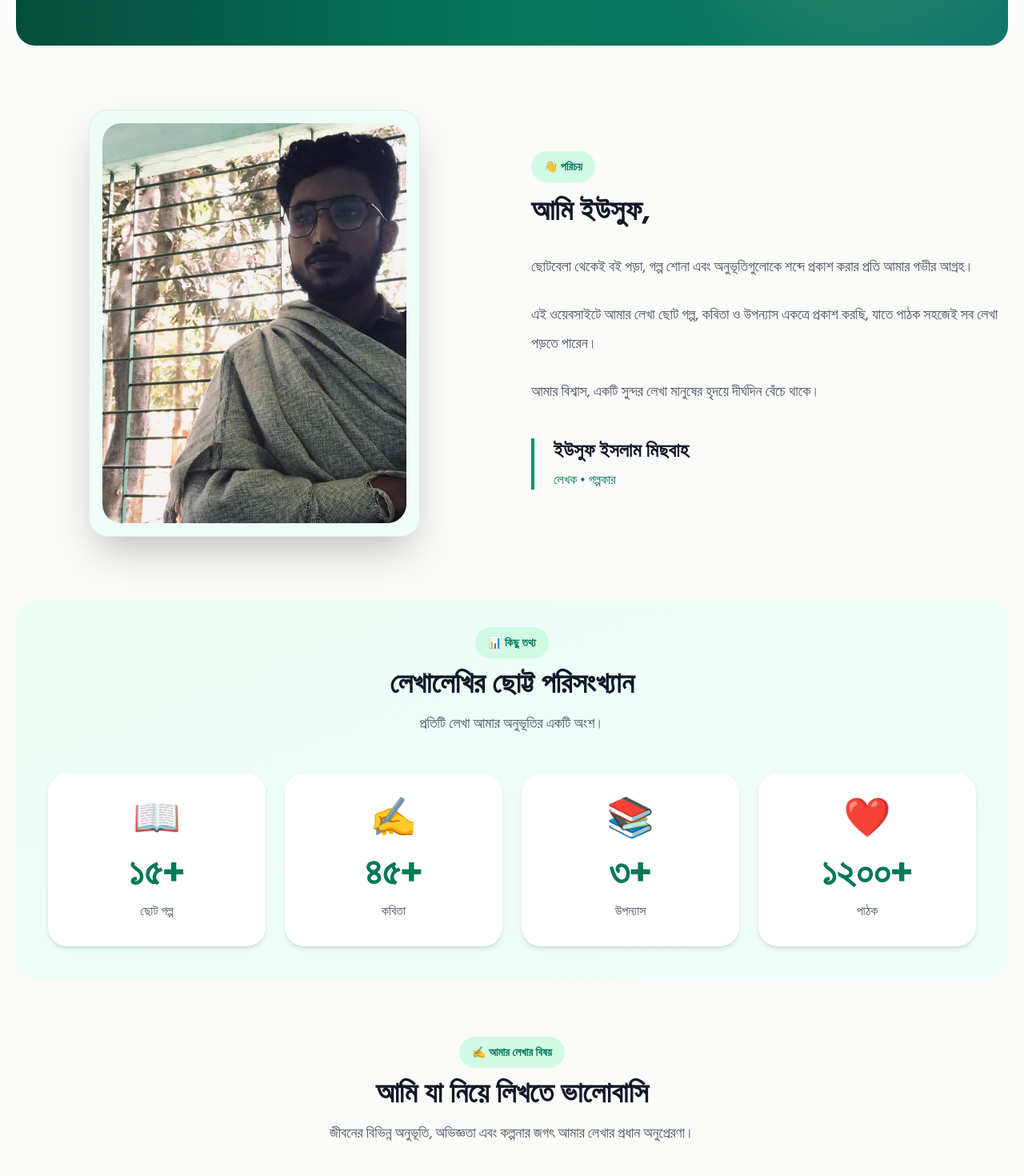
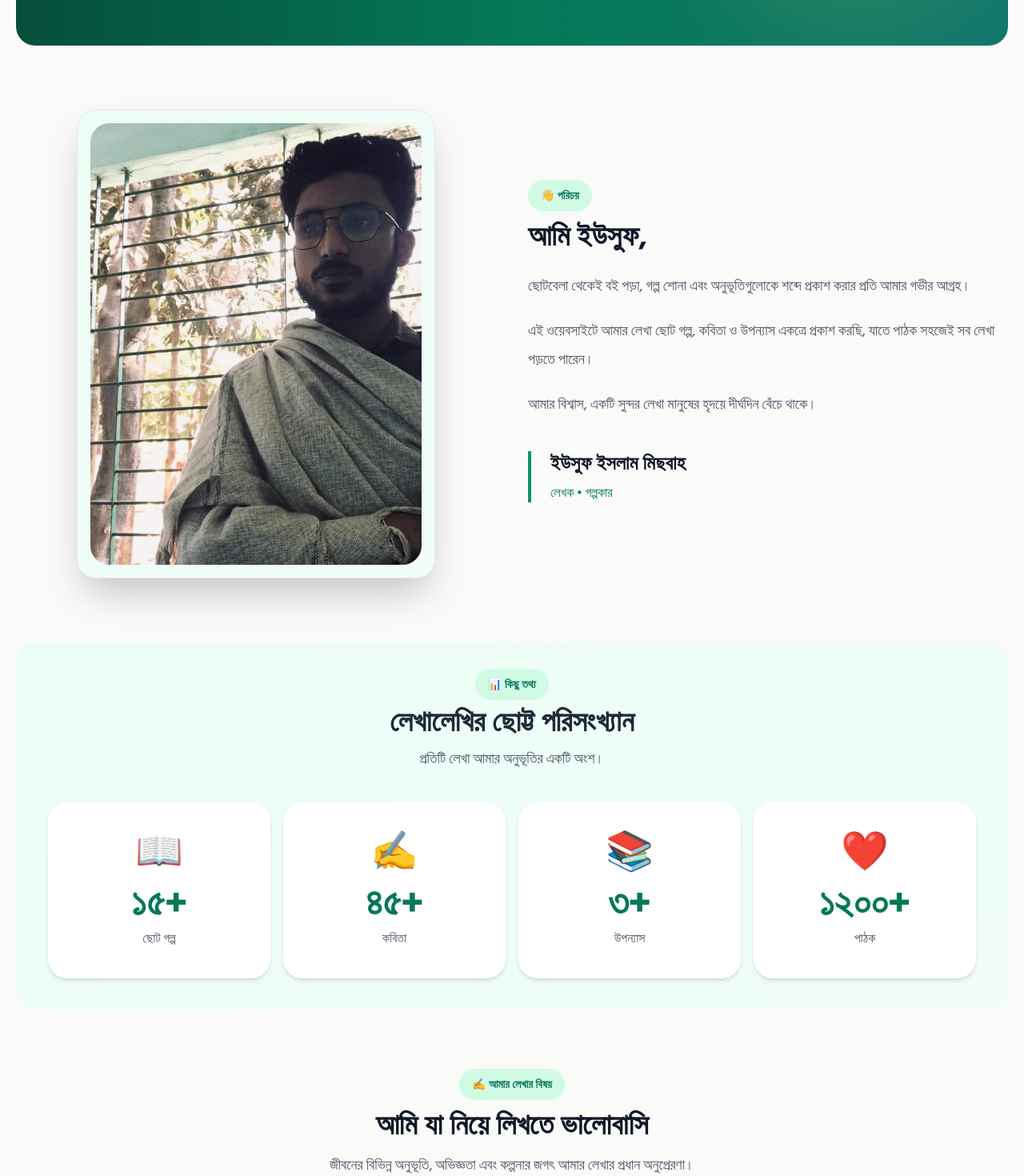
Before and after one commit to yousufislam007/lekhalekhi-site, a Next.js app: page /about in a window 1280 px wide. Shown: the part 440-1910 px from the top of the page at 80% size. Built offline with nearby package versions, Linux system fonts and the light colour scheme; no server answers.

Commit message:
initial update

```diff
--- a/app/(site)/about/page.js
+++ b/app/(site)/about/page.js
@@ -9,13 +9,12 @@ export const metadata = {
 
 export default function AboutPage() {
   return (
-    <main className="space-y-20">
+    <main className="space-y-14 md:space-y-20">
 
       {/* Hero */}
 <FadeInSection delay={0}>
 
-      <section className="relative overflow-hidden rounded-3xl bg-gradient-to-r from-emerald-900 via-emerald-700 to-teal-700 px-8 py-24 text-white">
-
+<section className="relative overflow-hidden rounded-2xl md:rounded-3xl bg-gradient-to-r from-emerald-900 via-emerald-700 to-teal-700 px-5 py-16 md:px-8 md:py-24 text-white">
         <div className="absolute -top-20 -left-20 h-72 w-72 rounded-full bg-white/10 blur-3xl"></div>
 
         <div className="absolute bottom-0 right-0 h-96 w-96 rounded-full bg-yellow-300/10 blur-3xl"></div>
@@ -26,11 +25,11 @@ export default function AboutPage() {
             ✍️ লেখকের পরিচিতি
           </span>
 
-          <h1 className="mt-8 text-5xl font-extrabold md:text-6xl">
+          <h1 className="mt-6 text-4xl font-extrabold leading-tight sm:text-5xl md:mt-8 md:text-6xl">
             আমার সম্পর্কে
           </h1>
 
-          <p className="mx-auto mt-8 max-w-3xl text-lg leading-9 text-white/90">
+          <p className="mx-auto mt-6 max-w-3xl text-base leading-8 text-white/90 sm:text-lg md:mt-8 md:leading-9">
             শব্দের মাধ্যমে অনুভূতি, জীবন, ভালোবাসা এবং
             মানুষের গল্প তুলে ধরার একটি ছোট্ট প্রচেষ্টা।
           </p>
@@ -44,31 +43,27 @@ export default function AboutPage() {
       {/* Photo + About */}
 <FadeInSection delay={0.1}>
 
-      <section className="grid items-center gap-12 lg:grid-cols-2">
+     <section className="grid items-center gap-10 lg:grid-cols-2">
 
   {/* Photo */}
+  <div className="flex justify-center">
+    <div className="w-full max-w-sm rounded-3xl border border-gray-200 bg-gradient-to-br from-emerald-50 to-teal-50 p-3 md:max-w-md md:p-4 shadow-2xl">
 
-        <div className="flex justify-center">
-
-          <div className="overflow-hidden rounded-3xl border border-gray-200 bg-gradient-to-br from-emerald-50 to-teal-50 p-4 shadow-2xl">
-
-            <div className="relative h-[500px] w-[380px] overflow-hidden rounded-3xl bg-gray-200">
-
-              {/* নিজের ছবি বসাবে */}
+      <div className="relative aspect-[3/4] w-full overflow-hidden rounded-3xl bg-gray-200">
 
         <Image
           src="/author.jpg"
           alt="ইউসুফ ইসলাম মিছবাহ"
           fill
+          sizes="(max-width: 768px) 90vw, 380px"
           className="object-cover transition duration-500 hover:scale-105"
+          priority
         />
 
       </div>
 
     </div>
-
   </div>
-
         {/* About */}
 
         <div>
@@ -77,12 +72,10 @@ export default function AboutPage() {
             👋 পরিচয়
           </span>
 
-          <h2 className="mt-6 text-4xl font-bold text-gray-900">
-            আমি ইউসুফ,
+          <h2 className="mt-5 text-3xl font-bold text-gray-900 md:text-4xl">            আমি ইউসুফ,
           </h2>
 
-          <div className="mt-8 space-y-6 text-lg leading-9 text-gray-600">
-
+          <div className="mt-6 space-y-5 text-base leading-8 text-gray-600 md:text-lg md:leading-9">
             <p>
               ছোটবেলা থেকেই বই পড়া, গল্প শোনা এবং
               অনুভূতিগুলোকে শব্দে প্রকাশ করার প্রতি
@@ -123,76 +116,72 @@ export default function AboutPage() {
       {/* Statistics */}
 <FadeInSection delay={0.2}>
 
-<section className="rounded-3xl bg-gradient-to-br from-emerald-50 to-teal-50 p-10">
-
-  <div className="mb-12 text-center">
-
+<section className="rounded-3xl bg-gradient-to-br from-emerald-50 to-teal-50 p-6 md:p-10">
+  <div className="mb-10 text-center">
     <span className="rounded-full bg-emerald-100 px-4 py-2 text-sm font-semibold text-emerald-700">
       📊 কিছু তথ্য
     </span>
 
-    <h2 className="mt-5 text-4xl font-bold text-gray-900">
+    <h2 className="mt-4 text-2xl font-bold md:text-4xl">
       লেখালেখির ছোট্ট পরিসংখ্যান
     </h2>
 
-    <p className="mt-4 text-lg text-gray-600">
+    <p className="mt-3 text-base text-gray-600 md:text-lg">
       প্রতিটি লেখা আমার অনুভূতির একটি অংশ।
     </p>
-
   </div>
 
-  <div className="grid gap-6 sm:grid-cols-2 xl:grid-cols-4">
+  <div className="grid grid-cols-2 gap-4 lg:grid-cols-4">
 
-    <div className="rounded-3xl bg-white p-8 text-center shadow-md transition-all duration-300 hover:-translate-y-2 hover:shadow-2xl">
-      <div className="text-5xl">📖</div>
+    <div className="flex min-h-[170px] flex-col items-center justify-center rounded-3xl bg-white p-5 shadow-md transition-all duration-300 hover:-translate-y-2 hover:shadow-2xl md:min-h-[220px] md:p-8">
+      <div className="text-4xl md:text-5xl">📖</div>
 
-      <h3 className="mt-5 text-5xl font-extrabold text-emerald-700">
+      <h3 className="mt-4 text-3xl font-extrabold leading-none text-emerald-700 md:text-5xl">
         ১৫+
       </h3>
 
-      <p className="mt-3 text-gray-600">
+      <p className="mt-2 text-sm text-gray-600 md:text-base">
         ছোট গল্প
       </p>
     </div>
 
-    <div className="rounded-3xl bg-white p-8 text-center shadow-md transition-all duration-300 hover:-translate-y-2 hover:shadow-2xl">
-      <div className="text-5xl">✍️</div>
+    <div className="flex min-h-[170px] flex-col items-center justify-center rounded-3xl bg-white p-5 shadow-md transition-all duration-300 hover:-translate-y-2 hover:shadow-2xl md:min-h-[220px] md:p-8">
+      <div className="text-4xl md:text-5xl">✍️</div>
 
-      <h3 className="mt-5 text-5xl font-extrabold text-emerald-700">
+      <h3 className="mt-4 text-3xl font-extrabold leading-none text-emerald-700 md:text-5xl">
         ৪৫+
       </h3>
 
-      <p className="mt-3 text-gray-600">
+      <p className="mt-2 text-sm text-gray-600 md:text-base">
         কবিতা
       </p>
     </div>
 
-    <div className="rounded-3xl bg-white p-8 text-center shadow-md transition-all duration-300 hover:-translate-y-2 hover:shadow-2xl">
-      <div className="text-5xl">📚</div>
+    <div className="flex min-h-[170px] flex-col items-center justify-center rounded-3xl bg-white p-5 shadow-md transition-all duration-300 hover:-translate-y-2 hover:shadow-2xl md:min-h-[220px] md:p-8">
+      <div className="text-4xl md:text-5xl">📚</div>
 
-      <h3 className="mt-5 text-5xl font-extrabold text-emerald-700">
+      <h3 className="mt-4 text-3xl font-extrabold leading-none text-emerald-700 md:text-5xl">
         ৩+
       </h3>
 
-      <p className="mt-3 text-gray-600">
+      <p className="mt-2 text-sm text-gray-600 md:text-base">
         উপন্যাস
       </p>
     </div>
 
-    <div className="rounded-3xl bg-white p-8 text-center shadow-md transition-all duration-300 hover:-translate-y-2 hover:shadow-2xl">
-      <div className="text-5xl">❤️</div>
+    <div className="flex min-h-[170px] flex-col items-center justify-center rounded-3xl bg-white p-5 shadow-md transition-all duration-300 hover:-translate-y-2 hover:shadow-2xl md:min-h-[220px] md:p-8">
+      <div className="text-4xl md:text-5xl">❤️</div>
 
-      <h3 className="mt-5 text-5xl font-extrabold text-emerald-700">
+      <h3 className="mt-4 text-3xl font-extrabold leading-none text-emerald-700 md:text-5xl">
         ১২০০+
       </h3>
 
-      <p className="mt-3 text-gray-600">
+      <p className="mt-2 text-sm text-gray-600 md:text-base">
         পাঠক
       </p>
     </div>
 
   </div>
-
 </section>
 
 </FadeInSection>
@@ -219,51 +208,51 @@ export default function AboutPage() {
 
   </div>
 
-  <div className="grid gap-6 sm:grid-cols-2 lg:grid-cols-3">
+  <div className="grid gap-5 sm:grid-cols-2 lg:grid-cols-3">
 
-    <div className="group rounded-3xl border border-gray-200 bg-white p-8 text-center shadow-md transition-all duration-300 hover:-translate-y-2 hover:border-emerald-600 hover:bg-gradient-to-br hover:from-emerald-600 hover:to-teal-600 hover:text-white hover:shadow-2xl">
+    <div className="group rounded-3xl border border-gray-200 bg-white p-6 md:p-8 text-center shadow-md transition-all duration-300 hover:-translate-y-2 hover:border-emerald-600 hover:bg-gradient-to-br hover:from-emerald-600 hover:to-teal-600 hover:text-white hover:shadow-2xl">
       <div className="text-5xl">❤️</div>
-      <h3 className="mt-5 text-2xl font-bold">ভালোবাসা</h3>
+      <h3 className="mt-5 text-xl md:text-2xl font-bold">ভালোবাসা</h3>
       <p className="mt-3 text-gray-600 group-hover:text-white/90">
         সম্পর্ক, অনুভূতি এবং হৃদয়ের গল্প।
       </p>
     </div>
 
-    <div className="group rounded-3xl border border-gray-200 bg-white p-8 text-center shadow-md transition-all duration-300 hover:-translate-y-2 hover:border-emerald-600 hover:bg-gradient-to-br hover:from-emerald-600 hover:to-teal-600 hover:text-white hover:shadow-2xl">
+    <div className="group rounded-3xl border border-gray-200 bg-white p-6 md:p-8 text-center shadow-md transition-all duration-300 hover:-translate-y-2 hover:border-emerald-600 hover:bg-gradient-to-br hover:from-emerald-600 hover:to-teal-600 hover:text-white hover:shadow-2xl">
       <div className="text-5xl">🌿</div>
-      <h3 className="mt-5 text-2xl font-bold">প্রকৃতি</h3>
+      <h3 className="mt-5 text-xl md:text-2xl font-bold">প্রকৃতি</h3>
       <p className="mt-3 text-gray-600 group-hover:text-white/90">
         প্রকৃতির সৌন্দর্য ও জীবনের শান্ত মুহূর্ত।
       </p>
     </div>
 
-    <div className="group rounded-3xl border border-gray-200 bg-white p-8 text-center shadow-md transition-all duration-300 hover:-translate-y-2 hover:border-emerald-600 hover:bg-gradient-to-br hover:from-emerald-600 hover:to-teal-600 hover:text-white hover:shadow-2xl">
+    <div className="group rounded-3xl border border-gray-200 bg-white p-6 md:p-8 text-center shadow-md transition-all duration-300 hover:-translate-y-2 hover:border-emerald-600 hover:bg-gradient-to-br hover:from-emerald-600 hover:to-teal-600 hover:text-white hover:shadow-2xl">
       <div className="text-5xl">😊</div>
-      <h3 className="mt-5 text-2xl font-bold">জীবন</h3>
+      <h3 className="mt-5 text-xl md:text-2xl font-bold">জীবন</h3>
       <p className="mt-3 text-gray-600 group-hover:text-white/90">
         বাস্তব জীবন, সংগ্রাম ও অনুপ্রেরণার গল্প।
       </p>
     </div>
 
-    <div className="group rounded-3xl border border-gray-200 bg-white p-8 text-center shadow-md transition-all duration-300 hover:-translate-y-2 hover:border-emerald-600 hover:bg-gradient-to-br hover:from-emerald-600 hover:to-teal-600 hover:text-white hover:shadow-2xl">
+    <div className="group rounded-3xl border border-gray-200 bg-white p-6 md:p-8 text-center shadow-md transition-all duration-300 hover:-translate-y-2 hover:border-emerald-600 hover:bg-gradient-to-br hover:from-emerald-600 hover:to-teal-600 hover:text-white hover:shadow-2xl">
       <div className="text-5xl">🌙</div>
-      <h3 className="mt-5 text-2xl font-bold">অনুভূতি</h3>
+      <h3 className="mt-5 text-xl md:text-2xl font-bold">অনুভূতি</h3>
       <p className="mt-3 text-gray-600 group-hover:text-white/90">
         মনের গভীরে লুকিয়ে থাকা আবেগের প্রকাশ।
       </p>
     </div>
 
-    <div className="group rounded-3xl border border-gray-200 bg-white p-8 text-center shadow-md transition-all duration-300 hover:-translate-y-2 hover:border-emerald-600 hover:bg-gradient-to-br hover:from-emerald-600 hover:to-teal-600 hover:text-white hover:shadow-2xl">
+    <div className="group rounded-3xl border border-gray-200 bg-white p-6 md:p-8 text-center shadow-md transition-all duration-300 hover:-translate-y-2 hover:border-emerald-600 hover:bg-gradient-to-br hover:from-emerald-600 hover:to-teal-600 hover:text-white hover:shadow-2xl">
       <div className="text-5xl">📖</div>
-      <h3 className="mt-5 text-2xl font-bold">কল্পকাহিনী</h3>
+      <h3 className="mt-5 text-xl md:text-2xl font-bold">কল্পকাহিনী</h3>
       <p className="mt-3 text-gray-600 group-hover:text-white/90">
         কল্পনার জগতে নতুন চরিত্র ও গল্পের সৃষ্টি।
       </p>
     </div>
 
-    <div className="group rounded-3xl border border-gray-200 bg-white p-8 text-center shadow-md transition-all duration-300 hover:-translate-y-2 hover:border-emerald-600 hover:bg-gradient-to-br hover:from-emerald-600 hover:to-teal-600 hover:text-white hover:shadow-2xl">
+    <div className="group rounded-3xl border border-gray-200 bg-white p-6 md:p-8 text-center shadow-md transition-all duration-300 hover:-translate-y-2 hover:border-emerald-600 hover:bg-gradient-to-br hover:from-emerald-600 hover:to-teal-600 hover:text-white hover:shadow-2xl">
       <div className="text-5xl">💭</div>
-      <h3 className="mt-5 text-2xl font-bold">বাস্তবতা</h3>
+      <h3 className="mt-5 text-xl md:text-2xl font-bold">বাস্তবতা</h3>
       <p className="mt-3 text-gray-600 group-hover:text-white/90">
         সমাজ, মানুষ এবং বাস্তব জীবনের গল্প।
       </p>
@@ -279,7 +268,7 @@ export default function AboutPage() {
 
 <FadeInSection delay={0.4}>
 
-<section className="relative overflow-hidden rounded-3xl bg-gradient-to-r from-emerald-900 via-emerald-700 to-teal-700 px-8 py-24 text-center text-white">
+<section className="relative overflow-hidden rounded-3xl bg-gradient-to-r from-emerald-900 via-emerald-700 to-teal-700 px-5 py-16 md:px-8 md:py-24 text-center text-white">
 
   {/* Background Blur */}
   <div className="absolute -top-20 -left-20 h-72 w-72 rounded-full bg-white/10 blur-3xl"></div>
@@ -288,11 +277,11 @@ export default function AboutPage() {
 
   <div className="relative mx-auto max-w-4xl">
 
-    <div className="mb-8 text-7xl opacity-30">
+    <div className="mb-8 text-5xl md:text-7xl opacity-30">
       “
     </div>
 
-    <blockquote className="text-3xl font-bold leading-relaxed md:text-5xl">
+    <blockquote className="text-2xl font-bold leading-relaxed md:text-5xl">
 
       লেখা শুধু শব্দ নয়,
       <br />
@@ -318,7 +307,9 @@ export default function AboutPage() {
 
 {/* Contact CTA */}
 
+<div className="pt-4 md:pt-8">
   <AboutContactCTA />
+</div>
 
     </main>
   );
```
Also changed, not shown: 1 other file (tests, documents, lock files or other folders). Lines whose indentation alone changed are shown as unchanged.
